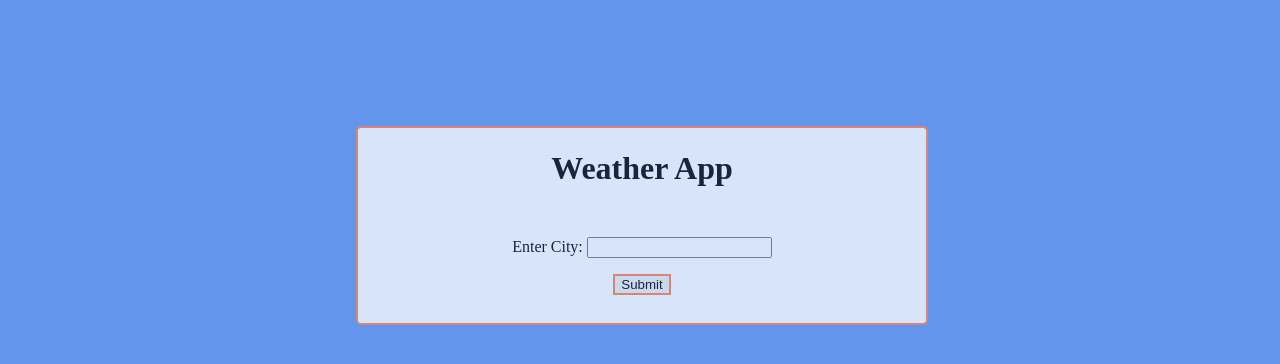
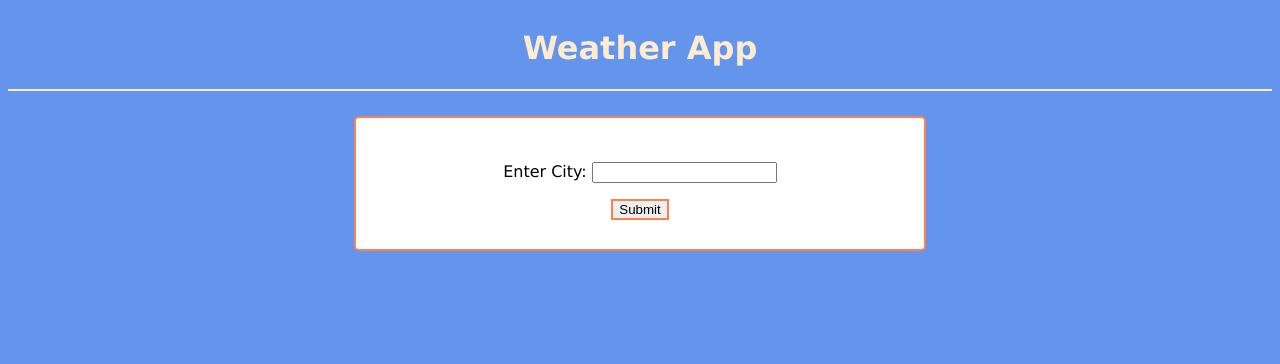
Before and after one commit to darichards10/WeatherSite, a PHP site: page /form.php in a window 1280 px wide. Shown: the top 364 px of the page. Run offline with PHP 8.4, Linux system fonts and the light colour scheme.

Commit message:
Add files via upload

```diff
--- a/form.php
+++ b/form.php
@@ -9,12 +9,16 @@
         </title>
     </head>
     <body>
+    <div class="container">
+        <div class="header">
+        <h1>Weather App</h1>
+        </div>
         <div class="form-container">
-            <H1>Weather App</H1>
         <form action="index.php" method="post">
             <p>Enter City: <input type="text" name="city"></p>
             <button>Submit</button>
         </form>
         </div>
+    </div>
     </body>
 </html>
--- a/styles.css
+++ b/styles.css
@@ -1,22 +1,26 @@
 body {
     background: cornflowerblue;
-
+    font-family: 'Lucida Sans', 'Lucida Sans Regular', 'Lucida Grande', 'Lucida Sans Unicode', Geneva, Verdana, sans-serif;
 }
 
 .form-container {
     display: block;
     justify-content: center;
     align-items: center;
+    flex-direction: column;
+
+    margin-top: 25px;
+
+    border-radius: 5px;
+    background-color: white ;
+    border: 2px solid coral;
+
+    text-align: center;
+    width: 45%;
 
 
-    margin-top: 10%;
-    border-radius: 5px;
-    background-color: white ;
-    opacity: 75%;
-    text-align: center;
-    width: 45%;
-    margin-left: 27.5%;
-    border: 2px solid coral;
+    align-content: center;
+    min-width: 450px;
 }
 
 .form-container p {
@@ -47,3 +51,18 @@ button:hover {
     padding: 0;
     list-style: none;
 }
+
+.header {
+    text-align: center;
+    color: blanchedalmond;
+    min-width: 100%;
+
+    border-bottom: 2px solid blanchedalmond;
+}
+
+.container{
+    display: flex;
+    flex-direction: column;
+    justify-content: center;
+    align-items: center;
+}
```
Also changed, not shown: index.php (+11 -5 lines).
